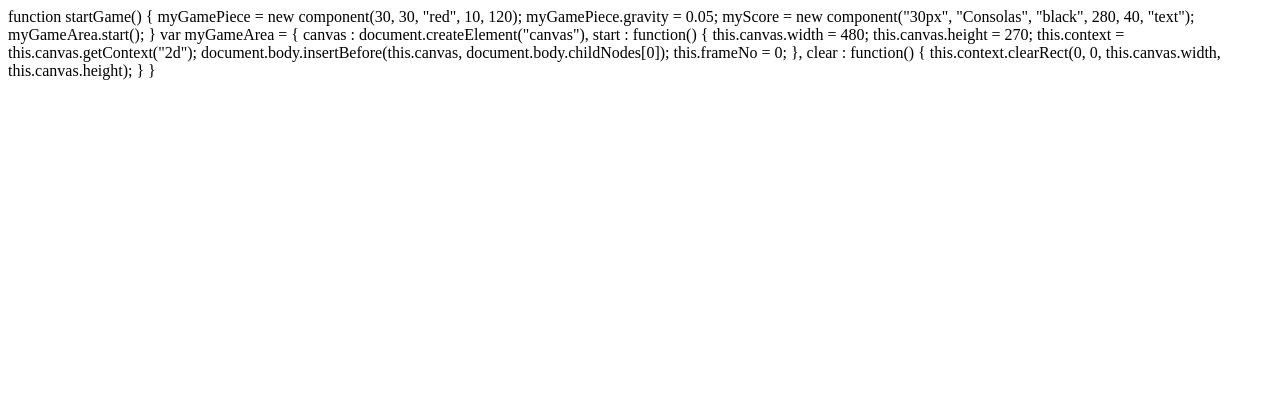
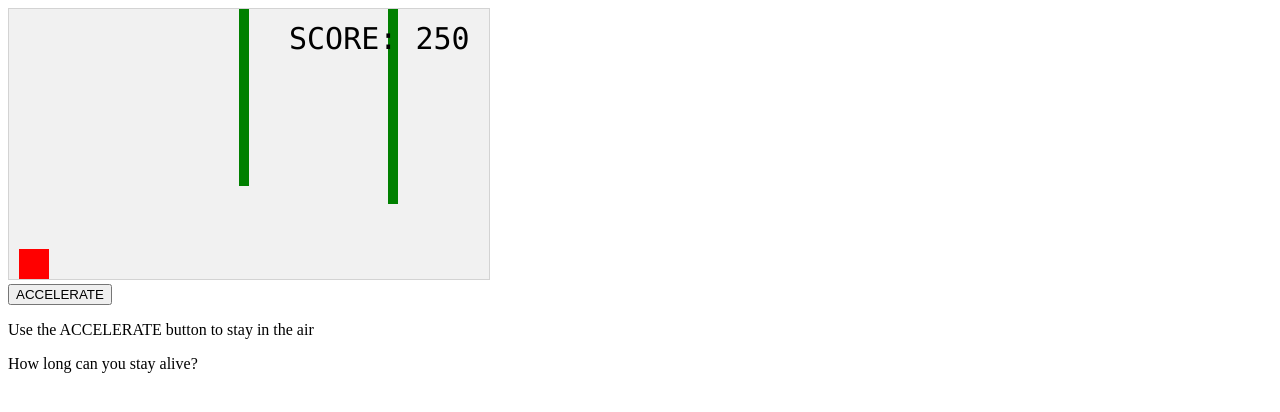
Before and after one commit to Rockpods1/testing, a plain HTML site: page index.html in a window 1280 px wide. Drawn offline with Linux system fonts and the light colour scheme.

Commit message:
Update index.html

```diff
--- a/index.html
+++ b/index.html
@@ -1,3 +1,21 @@
+<!DOCTYPE html>
+<html>
+<head>
+<meta name="viewport" content="width=device-width, initial-scale=1.0"/>
+<style>
+canvas {
+    border:1px solid #d3d3d3;
+    background-color: #f1f1f1;
+}
+</style>
+</head>
+<body onload="startGame()">
+<script>
+
+var myGamePiece;
+var myObstacles = [];
+var myScore;
+
 function startGame() {
     myGamePiece = new component(30, 30, "red", 10, 120);
     myGamePiece.gravity = 0.05;
@@ -13,8 +31,107 @@ var myGameArea = {
         this.context = this.canvas.getContext("2d");
         document.body.insertBefore(this.canvas, document.body.childNodes[0]);
         this.frameNo = 0;
+        this.interval = setInterval(updateGameArea, 20);
         },
     clear : function() {
         this.context.clearRect(0, 0, this.canvas.width, this.canvas.height);
     }
 }
+
+function component(width, height, color, x, y, type) {
+    this.type = type;
+    this.score = 0;
+    this.width = width;
+    this.height = height;
+    this.speedX = 0;
+    this.speedY = 0;
+    this.x = x;
+    this.y = y;
+    this.gravity = 0;
+    this.gravitySpeed = 0;
+    this.update = function() {
+        ctx = myGameArea.context;
+        if (this.type == "text") {
+            ctx.font = this.width + " " + this.height;
+            ctx.fillStyle = color;
+            ctx.fillText(this.text, this.x, this.y);
+        } else {
+            ctx.fillStyle = color;
+            ctx.fillRect(this.x, this.y, this.width, this.height);
+        }
+    }
+    this.newPos = function() {
+        this.gravitySpeed += this.gravity;
+        this.x += this.speedX;
+        this.y += this.speedY + this.gravitySpeed;
+        this.hitBottom();
+    }
+    this.hitBottom = function() {
+        var rockbottom = myGameArea.canvas.height - this.height;
+        if (this.y > rockbottom) {
+            this.y = rockbottom;
+            this.gravitySpeed = 0;
+        }
+    }
+    this.crashWith = function(otherobj) {
+        var myleft = this.x;
+        var myright = this.x + (this.width);
+        var mytop = this.y;
+        var mybottom = this.y + (this.height);
+        var otherleft = otherobj.x;
+        var otherright = otherobj.x + (otherobj.width);
+        var othertop = otherobj.y;
+        var otherbottom = otherobj.y + (otherobj.height);
+        var crash = true;
+        if ((mybottom < othertop) || (mytop > otherbottom) || (myright < otherleft) || (myleft > otherright)) {
+            crash = false;
+        }
+        return crash;
+    }
+}
+
+function updateGameArea() {
+    var x, height, gap, minHeight, maxHeight, minGap, maxGap;
+    for (i = 0; i < myObstacles.length; i += 1) {
+        if (myGamePiece.crashWith(myObstacles[i])) {
+            return;
+        }
+    }
+    myGameArea.clear();
+    myGameArea.frameNo += 1;
+    if (myGameArea.frameNo == 1 || everyinterval(150)) {
+        x = myGameArea.canvas.width;
+        minHeight = 20;
+        maxHeight = 200;
+        height = Math.floor(Math.random()*(maxHeight-minHeight+1)+minHeight);
+        minGap = 50;
+        maxGap = 200;
+        gap = Math.floor(Math.random()*(maxGap-minGap+1)+minGap);
+        myObstacles.push(new component(10, height, "green", x, 0));
+        myObstacles.push(new component(10, x - height - gap, "green", x, height + gap));
+    }
+    for (i = 0; i < myObstacles.length; i += 1) {
+        myObstacles[i].x += -1;
+        myObstacles[i].update();
+    }
+    myScore.text="SCORE: " + myGameArea.frameNo;
+    myScore.update();
+    myGamePiece.newPos();
+    myGamePiece.update();
+}
+
+function everyinterval(n) {
+    if ((myGameArea.frameNo / n) % 1 == 0) {return true;}
+    return false;
+}
+
+function accelerate(n) {
+    myGamePiece.gravity = n;
+}
+</script>
+<br>
+<button onmousedown="accelerate(-0.2)" onmouseup="accelerate(0.05)">ACCELERATE</button>
+<p>Use the ACCELERATE button to stay in the air</p>
+<p>How long can you stay alive?</p>
+</body>
+</html>
```
Lines whose indentation alone changed are shown as unchanged.
